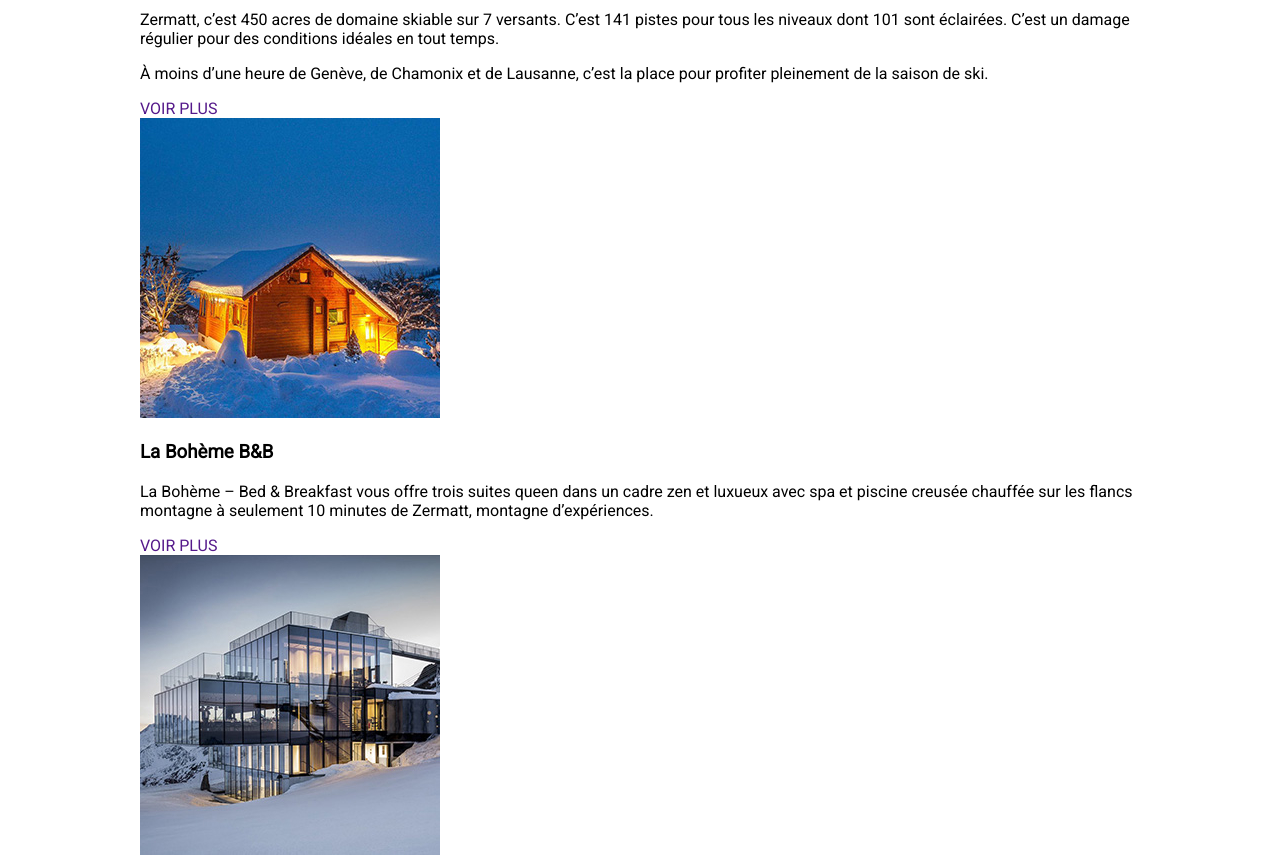
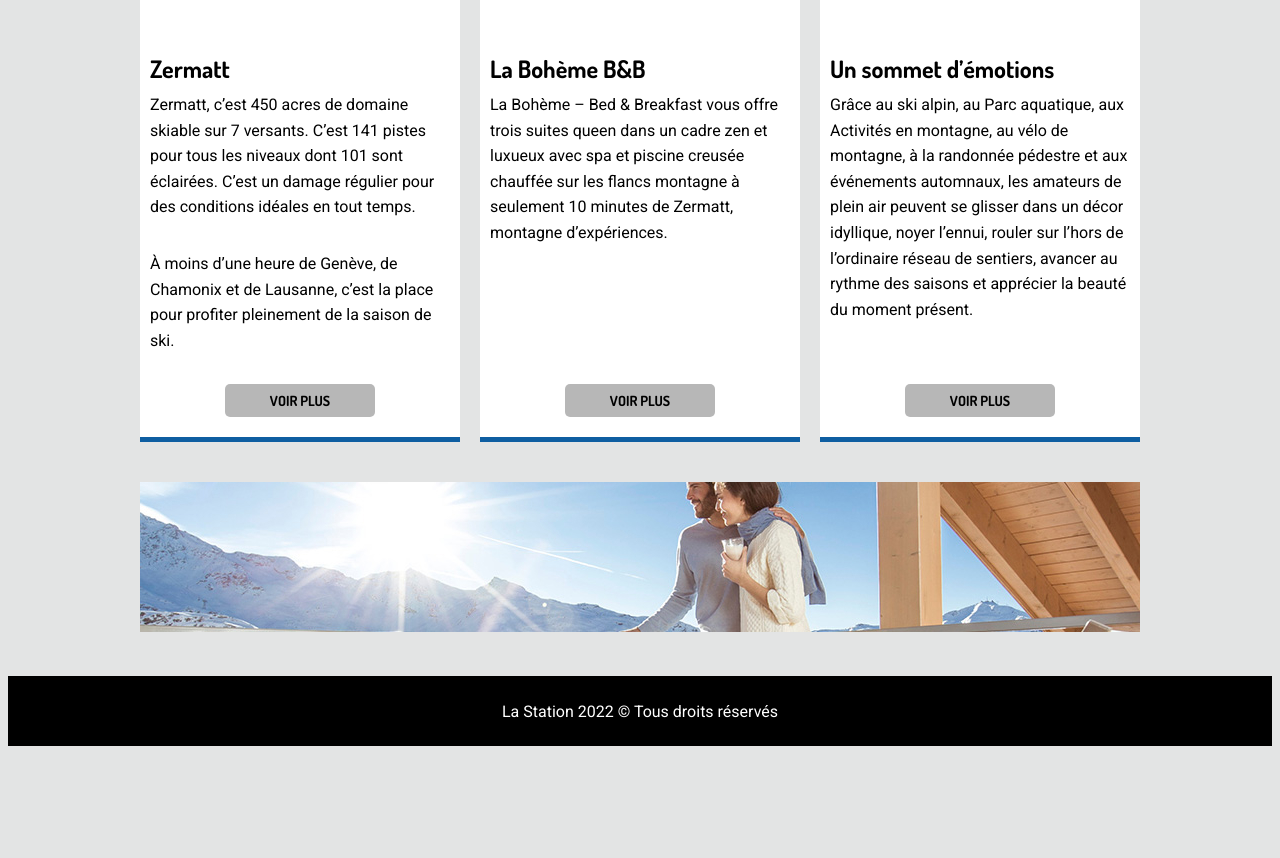
Before and after one commit to Conception-web/siteSem03-Web2, a plain HTML site: page index.html in a window 1280 px wide. Shown: the part 938-1796 px from the top of the page. After the commit the page ends 1692 px from the top, so only its background shows below. Drawn offline with Linux system fonts and the light colour scheme.

Commit message:
footer fini

```diff
--- a/css/styles.css
+++ b/css/styles.css
@@ -24,7 +24,7 @@ body{
 
     font-size: 16px;
 
-    background-color: white;
+    background-color: #E3E4E4;
 }
 
 a{
@@ -131,3 +131,184 @@ h1{
     color: #2FCB48;
 
 }
+
+h3{
+
+    font-family: 'Dosis', sans-serif;
+    font-weight: 700;
+    font-size: 24px;
+    padding-top: 32px;
+    padding-bottom: 8px;
+    margin-bottom: 0;
+}
+
+/*.ski{
+
+    background-color: white;
+    padding-left: 10px;
+    padding-top: 10px;
+    padding-right: 10px;
+    display: flex;
+    justify-content: center;
+    flex-direction: column;
+
+}*/
+
+/*.ski p{
+
+    font-family: 'Roboto', sans-serif;
+    font-weight: 400;
+    font-size: 16px;
+    line-height: 160%;
+
+}*/
+
+/*.ski a{
+
+    font-family: 'Dosis', sans-serif;
+    font-weight: 700;
+    font-size: 14px;
+    background-color: #B7B7B7;
+    padding: 8px 45px;
+    border-radius: 5px;
+    color: black;
+    align-self: center;
+
+}*/
+
+/*.chalet{
+
+    background-color: white;
+    padding-left: 10px;
+    padding-top: 10px;
+    padding-right: 10px;
+    display: flex;
+    justify-content: center;
+    flex-direction: column;
+
+}*/
+
+/*.chalet p{
+
+    font-family: 'Roboto', sans-serif;
+    font-weight: 400;
+    font-size: 16px;
+    line-height: 160%;
+
+}*/
+
+/*.chalet a{
+
+    font-family: 'Dosis', sans-serif;
+    font-weight: 700;
+    font-size: 14px;
+    background-color: #B7B7B7;
+    padding: 8px 45px;
+    border-radius: 5px;
+    color: black;
+    align-self: center;
+
+}*/
+
+/*.architecture{
+
+    background-color: white;
+    padding-left: 10px;
+    padding-top: 10px;
+    padding-right: 10px;
+    display: flex;
+    justify-content: center;
+    flex-direction: column;
+
+}*/
+
+/*.architecture p{
+
+    font-family: 'Roboto', sans-serif;
+    font-weight: 400;
+    font-size: 16px;
+    line-height: 160%;
+
+}*/
+
+/*.architecture a{
+
+    font-family: 'Dosis', sans-serif;
+    font-weight: 700;
+    font-size: 14px;
+    background-color: #B7B7B7;
+    padding: 8px 45px;
+    border-radius: 5px;
+    color: black;
+    align-self: center;
+
+}*/
+
+
+article{
+
+    background-color: white;
+    padding:10px;
+    display: flex;
+    flex-direction: column;
+
+    border-bottom-style: solid;
+    border-bottom-width: 5px;
+    border-bottom-color: #0E5EA1;
+}
+
+article p{
+
+    font-family: 'Roboto', sans-serif;
+    font-weight: 400;
+    font-size: 16px;
+    line-height: 160%;
+    margin-top: 0;
+    padding-bottom: 15px;
+}
+
+article a{
+
+    font-family: 'Dosis', sans-serif;
+    font-weight: 700;
+    font-size: 14px;
+    background-color: #B7B7B7;
+    padding: 8px 45px;
+    border-radius: 5px;
+    color: black;
+    align-self: center;
+    margin-top: auto;
+    margin-bottom: 10px;
+}
+
+.contenu .wrapper{
+
+    display: grid;
+    gap: 20px;
+    grid-template-columns: repeat(3, 1fr);
+    margin-top: 40px;
+    margin-bottom: 40px;
+}
+
+footer{
+
+    background-color: black;
+    margin-top: 40px;
+
+}
+
+footer .wrapper{
+
+
+    height: 70px;
+    display: flex;
+    justify-content: center;
+    align-items: center;
+}
+
+footer p{
+
+    color: white;
+    /*height: 70px;*/
+    margin: 0;
+}
```
